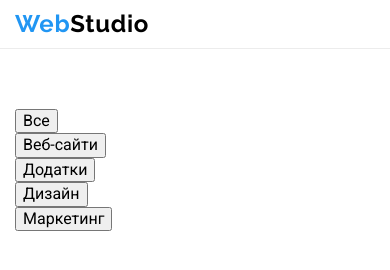
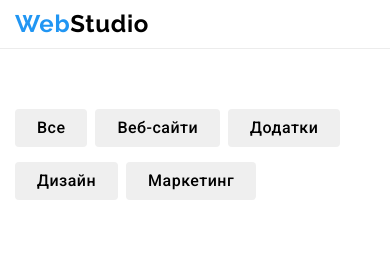
Before and after one commit to St-Kushnir/goit-markup-hw-08, a plain HTML site: page portfolio.html in a window 390 px wide. Drawn offline with Linux system fonts and the light colour scheme.

Commit message:
зробив фільтр лист

```diff
--- a/sass/layout/_portfolio.scss
+++ b/sass/layout/_portfolio.scss
@@ -1,34 +1,91 @@
+.filter-list {
+    display: flex;
+}
+
+.filter-list__item  {
+    margin-right: 8px;
+}
+
+.filter-list__btn {
+    font-family: inherit;
+    @include font (500, 16px, 26px, 0.03em);
+    text-align: center;
+    border: 0px;
+    border-radius: 4px;
+    padding: 6px 22px;
+    transition: color 250ms cubic-bezier(0.4, 0, 0.2, 1),
+    background-color 250ms cubic-bezier(0.4, 0, 0.2, 1),
+    box-shadow 250ms cubic-bezier(0.4, 0, 0.2, 1);
+
+        &:hover,
+        &:focus {
+            color: var(--hero-text-color);
+            background-color: var(--accent-color);
+            box-shadow: 0px 3px 1px rgba(0, 0, 0, 0.1), 0px 1px 2px rgba(0, 0, 0, 0.08), 0px 2px 2px rgba(0, 0, 0, 0.12);
+        }
+    }
+
+@media screen and (max-width: 767px){
+    .filter-list {
+        flex-wrap: wrap;
+        max-width: 326px;
+        height: 91px;
+    }
+    .filter-list__item:nth-child(3) {
+        margin-right: 0px;
+    }
+
+    .filter-list__item:nth-child(n + 4) {
+        margin-top: 15px;
+    }
+
+}
+
+@media screen and (min-width: 768px){
+    .filter-list {
+        justify-content: center;
+        margin-bottom: 40px;
+    }
+}
+@media screen and (min-width: 1200px){
+    .filter-list {
+        margin-bottom: 50px;
+    }
+}
+
 // .filter-list {
 //     display: flex;
 //     margin-bottom: 50px;
 //     justify-content: center;
 //     }
 
-// .filter-list__item + .filter-list__item {
-//     margin-left: 8px;
+// .filter-list__item {
+//     margin-right: 8px;
 // }
 
-// .filter-list__btn {
-// font-family: inherit;
-// @include font (500, 16px, 26px, 0.03em);
-// text-align: center;
-// border: 0px;
-// border-radius: 4px;
-// padding-top: 6px;
-// padding-right: 22px;
-// padding-bottom: 6px;
-// padding-left: 22px;
-// transition: color 250ms cubic-bezier(0.4, 0, 0.2, 1),
-// background-color 250ms cubic-bezier(0.4, 0, 0.2, 1),
-// box-shadow 250ms cubic-bezier(0.4, 0, 0.2, 1);
+// .filter-list__item:nth-last-child(-n + 2) {
+//     margin-right: 0px;
+// }
 
-//     &:hover,
-//     &:focus {
-//         color: var(--hero-text-color);
-//         background-color: var(--accent-color);
-//         box-shadow: 0px 3px 1px rgba(0, 0, 0, 0.1), 0px 1px 2px rgba(0, 0, 0, 0.08), 0px 2px 2px rgba(0, 0, 0, 0.12);
-//     }
-// }
+.filter-list__btn {
+font-family: inherit;
+@include font (500, 16px, 26px, 0.03em);
+text-align: center;
+border: 0px;
+border-radius: 4px;
+padding: 6px 22px;
+
+transition: color 250ms cubic-bezier(0.4, 0, 0.2, 1),
+background-color 250ms cubic-bezier(0.4, 0, 0.2, 1),
+box-shadow 250ms cubic-bezier(0.4, 0, 0.2, 1);
+
+    &:hover,
+    &:focus {
+        color: var(--hero-text-color);
+        background-color: var(--accent-color);
+        box-shadow: 0px 3px 1px rgba(0, 0, 0, 0.1), 0px 1px 2px rgba(0, 0, 0, 0.08), 0px 2px 2px rgba(0, 0, 0, 0.12);
+    }
+}
 
 // .projects {
 // display: flex;
```
Also changed, not shown: css/main.css, css/main.min.css, 2 other files.
